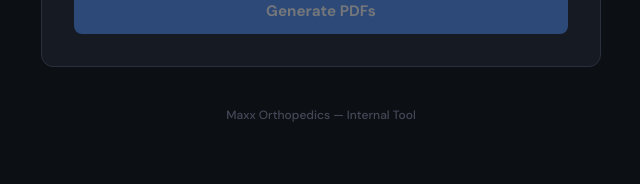
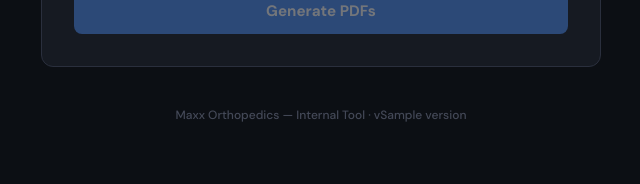
Before and after one commit to phillyshah/MO-commissions, a Flask app: template templates/index.html in a window 1280 px wide. Shown: the part 1316-1500 px from the top of the page, without its empty margins (319-959 px from the left). Run offline with Flask 3, Linux system fonts and the light colour scheme; the template is opened without the code that fills it: most values are stand-ins (such as "Sample title", 1, 10 or a date in 2020).

Commit message:
Add version display (v1.0) to site footer
New version.py file tracks the app version in one place.
Displayed in the footer of the main page. Increment by 0.1
for minor changes, by 1.0 for major changes.

Co-Authored-By: Claude Sonnet 4.6 <noreply@anthropic.com>

```diff
--- a/app.py
+++ b/app.py
@@ -23,6 +23,8 @@ import openpyxl
 from openpyxl.styles import Font, Alignment, Border, Side
 from openpyxl.drawing.image import Image as XlImage
 from openpyxl.cell.cell import MergedCell
+
+from version import VERSION
 
 from process_commissions import (
     find_summary_header, scan_summary_meta, is_legacy_subtotal,
@@ -667,7 +669,7 @@ def process_distributor_tabs(input_path, job_dir):
 
 @app.route("/")
 def index():
-    return render_template("index.html")
+    return render_template("index.html", version=VERSION)
 
 
 # ── Step 1 routes ─────────────────────────────────────────────────────────────
--- a/templates/index.html
+++ b/templates/index.html
@@ -523,7 +523,7 @@
             </div>
         </div>
 
-        <footer>Maxx Orthopedics — Internal Tool</footer>
+        <footer>Maxx Orthopedics — Internal Tool · v{{ version }}</footer>
     </div>
 
     <script>
--- /dev/null
+++ b/version.py
@@ -0,0 +1,4 @@
+# ── App Version ──────────────────────────────────────────────────────────────
+# Increment by 0.1 for minor changes (bug fixes, small tweaks)
+# Increment by 1.0 for major changes (new features, workflow changes)
+VERSION = "1.0"
```
